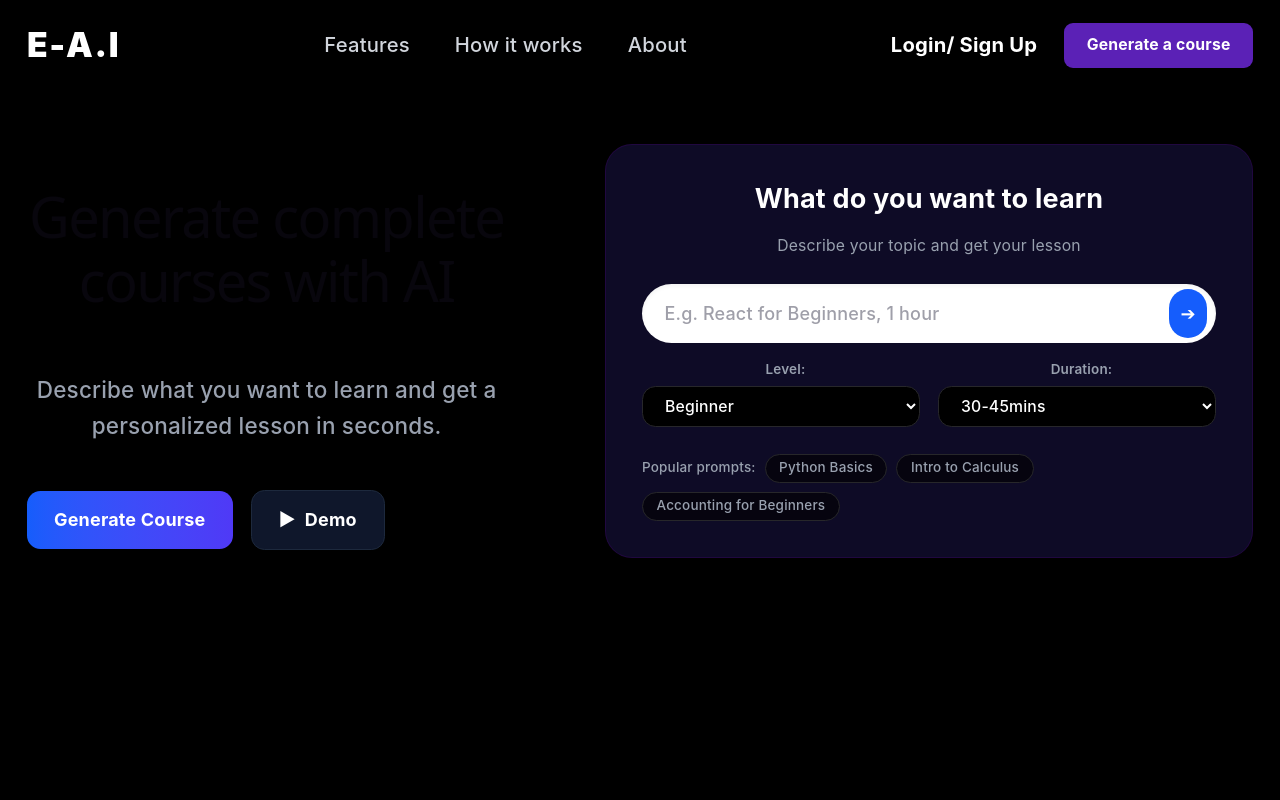
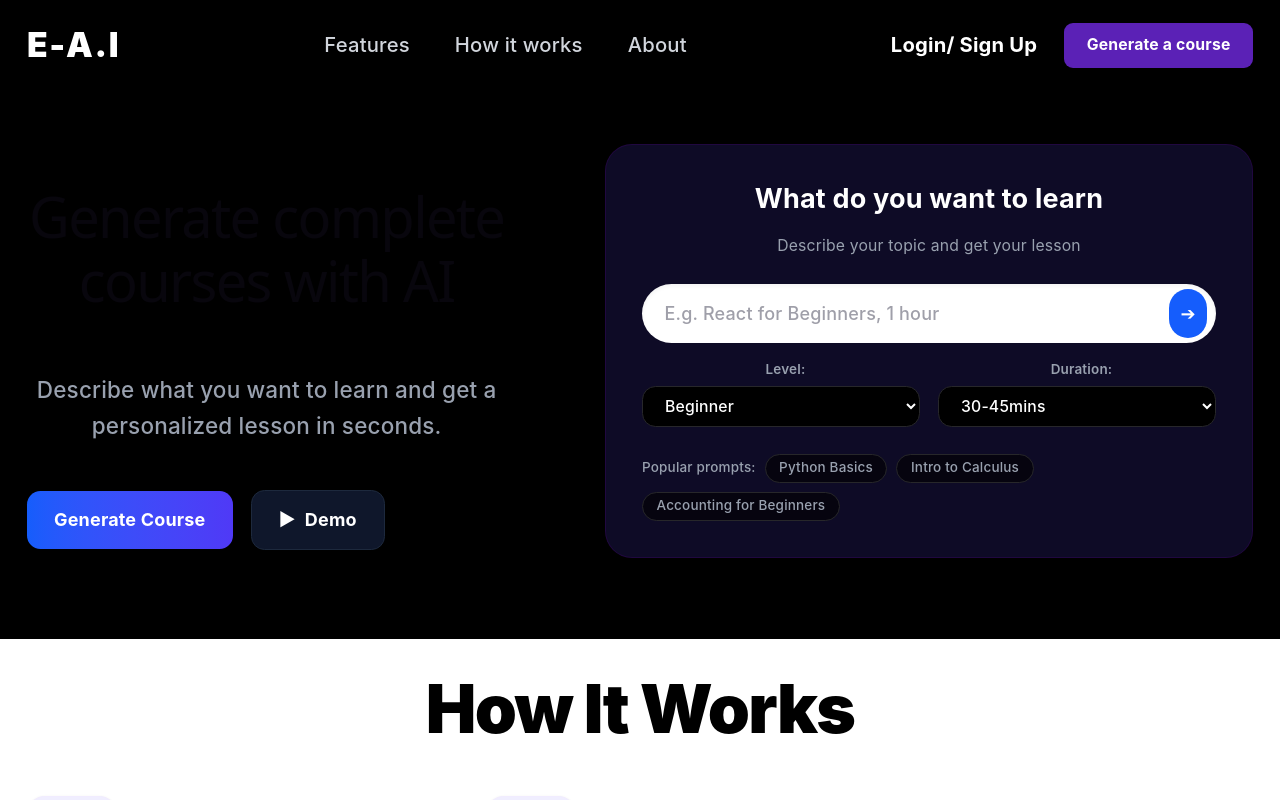
Before and after one commit to Phawaaaz/Etech, a React (Vite) app: page / in a window 1280 px wide. Shown: the top 800 px of the page. Built offline with nearby package versions, Linux system fonts and the light colour scheme.

Commit message:
Modified LandingPage Component: Imported and rendered HowItWorks component

```diff
--- a/src/pages/LandingPage.jsx
+++ b/src/pages/LandingPage.jsx
@@ -1,4 +1,5 @@
 import HeroSection from "../components/HeroSection";
+import HowItWorks from "../components/HowItWorks";
 import Navbar from "../components/Navbar";
 
 export default function LandingPage() {
@@ -6,6 +7,7 @@ export default function LandingPage() {
     <div className="w-full min-h-screen bg-black text-white font-sans overflow-x-hidden selection:bg-purple-600 selection:text-white">
       <Navbar />
       <HeroSection />
+      <HowItWorks />
     </div>
   );
 }
```
